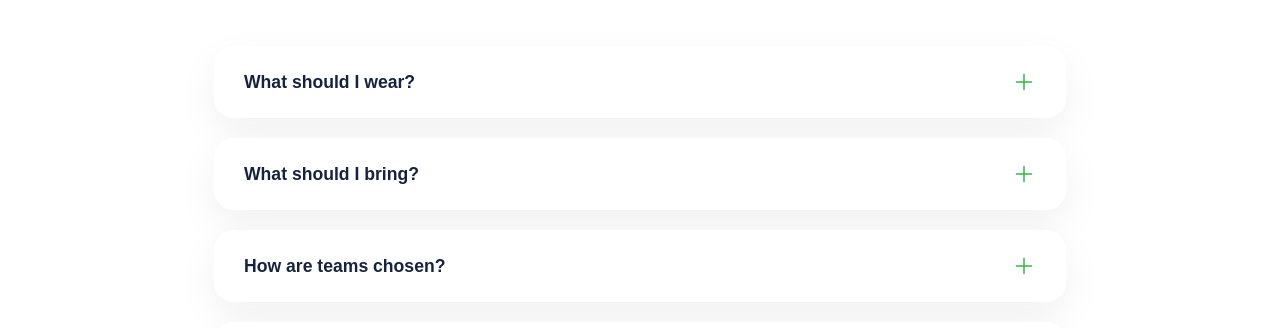
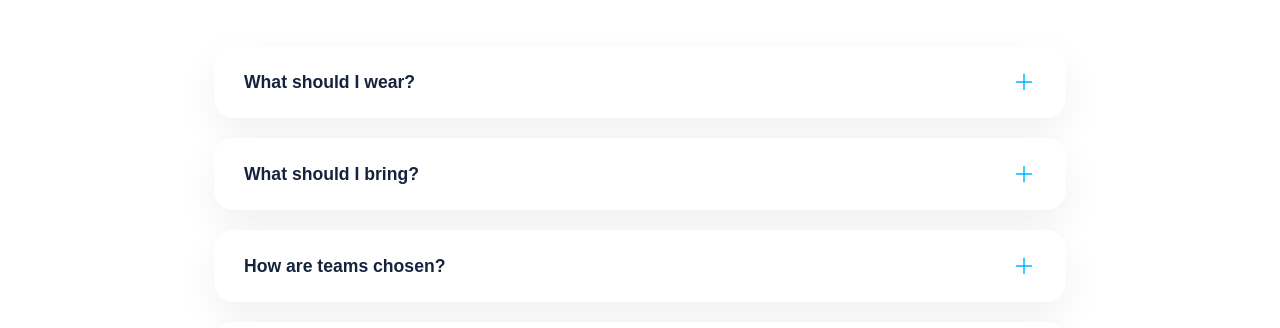
Before and after one commit to Jennipham/jenn-lympics, a React (Vite) app in the folder jenn-lympics-website/: page /faq in a window 1280 px wide. Shown: the part 457-785 px from the top of the page. Built offline with nearby package versions, Linux system fonts and the light colour scheme.

Commit message:
fixing import

```diff
--- a/jenn-lympics-website/src/components/Faq/Faq.css
+++ b/jenn-lympics-website/src/components/Faq/Faq.css
@@ -61,7 +61,7 @@
 
 .faq-question svg {
     font-size: 1.5rem;
-    color: #36B44A;
+    color: #00b7ff;
 }
 
 .faq-answer {
--- a/jenn-lympics-website/src/components/Faq/FaqSection.tsx
+++ b/jenn-lympics-website/src/components/Faq/FaqSection.tsx
@@ -1,6 +1,5 @@
-import "./FAQ.css";
-
-import FAQItem from "./FAQItem";
+import "./Faq.css";
+import FaqItem from "./FAQItem";
 import { faqs } from "./faqs";
 
 export default function FaqSection() {
@@ -23,7 +22,7 @@ export default function FaqSection() {
 
                 {faqs.map((faq) => (
 
-                    <FAQItem
+                    <FaqItem
                         key={faq.question}
                         question={faq.question}
                         answer={faq.answer}
```
